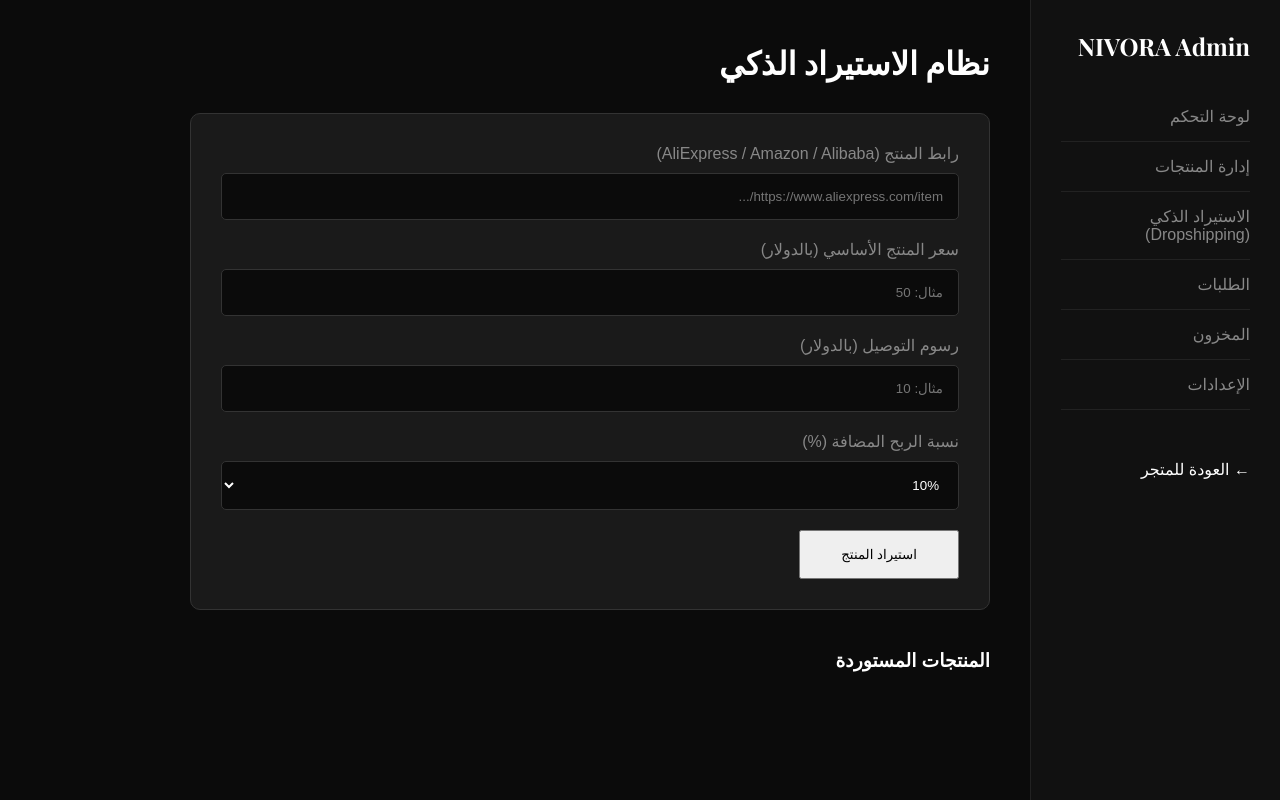
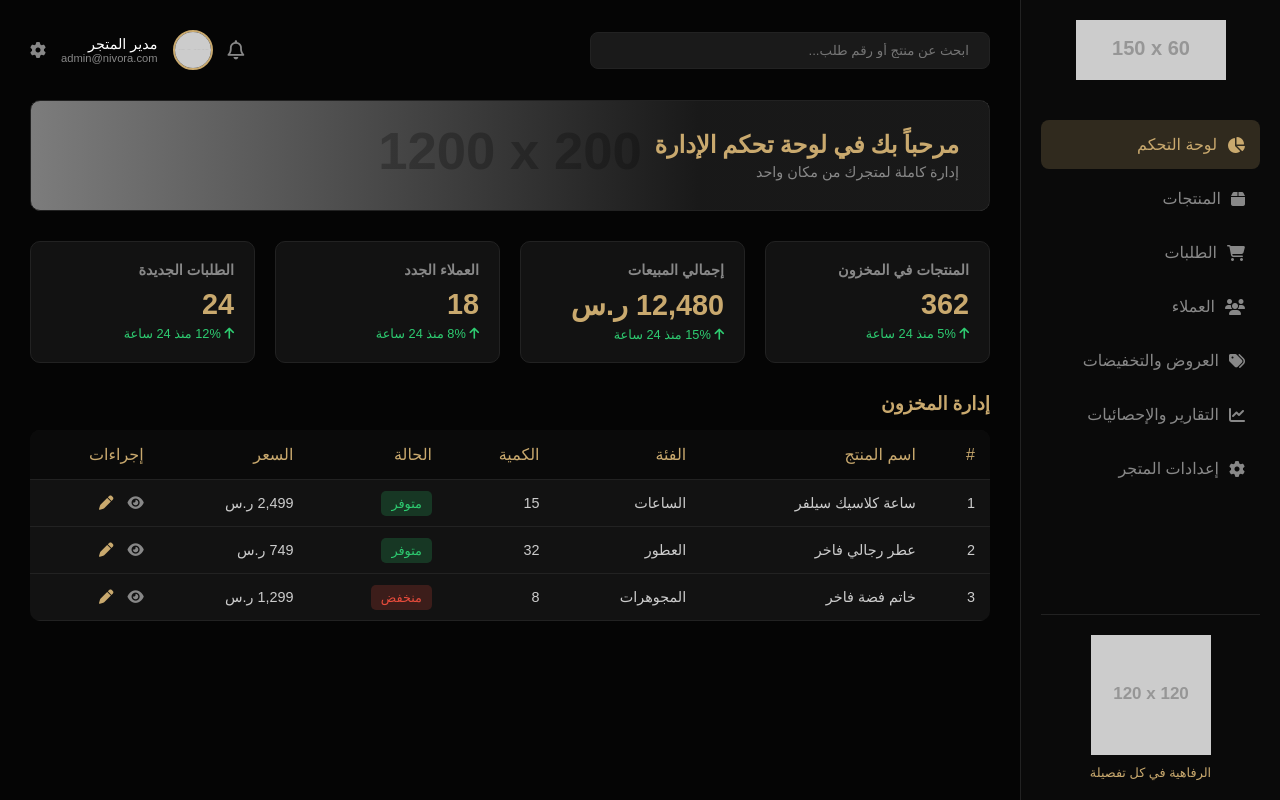
Before and after one commit to florintours2026-blip/NIVORA-SILVER, a plain HTML site: page admin.html in a window 1280 px wide. Drawn offline with nearby package versions, Linux system fonts and the light colour scheme; files that its build step writes are made by us from their sources; placeholder pictures from the web are drawn by us.

Commit message:
Update admin.html

```diff
--- a/admin.html
+++ b/admin.html
@@ -2,83 +2,126 @@
 <html lang="ar" dir="rtl">
 <head>
     <meta charset="UTF-8">
-    <title>لوحة الإدارة | NIVORA</title>
-    <link rel="stylesheet" href="style.css">
-    <link href="https://fonts.googleapis.com/css2?family=Montserrat:wght@300;400;600&family=Playfair+Display:wght@400;700&display=swap" rel="stylesheet">
-    <style>
-        .admin-container { display: flex; height: 100vh; }
-        .sidebar { width: 250px; background: #111; padding: 30px; border-left: 1px solid #222; }
-        .sidebar h2 { color: var(--silver); font-family: var(--font-heading); margin-bottom: 30px; }
-        .sidebar ul { list-style: none; }
-        .sidebar ul li { padding: 15px 0; color: var(--text-gray); cursor: pointer; border-bottom: 1px solid #222; }
-        .sidebar ul li:hover { color: var(--silver); }
-
-        .main-content { flex: 1; padding: 40px; overflow-y: auto; background: #0B0B0B; }
-        .main-content h1 { color: var(--silver); font-family: var(--font-heading); margin-bottom: 30px; }
-
-        .import-form { background: #1A1A1A; padding: 30px; border-radius: 10px; border: 1px solid #333; max-width: 800px; }
-        .import-form label { display: block; margin-bottom: 10px; color: var(--text-gray); }
-        .import-form input, .import-form select {
-            width: 100%; padding: 15px; margin-bottom: 20px; background: #0B0B0B; border: 1px solid #333; color: white; border-radius: 5px;
-        }
-        .import-form input:focus { border-color: var(--silver); outline: none; }
-        .import-form button { width: auto; padding: 15px 40px; }
-
-        .product-list { margin-top: 40px; }
-        .product-item { display: flex; justify-content: space-between; align-items: center; background: #1A1A1A; padding: 15px; margin-bottom: 10px; border-radius: 5px; border: 1px solid #222; }
-        .product-item span { color: var(--text-white); }
-        .product-item .price { color: var(--silver); font-weight: bold; }
-    </style>
+    <meta name="viewport" content="width=device-width, initial-scale=1.0">
+    <title>لوحة التحكم | NIVORA</title>
+    <link rel="stylesheet" href="css/style.css">
+    <link rel="stylesheet" href="https://cdnjs.cloudflare.com/ajax/libs/font-awesome/6.4.0/css/all.min.css">
 </head>
 <body>
 
-<div class="admin-container">
-    <!-- الشريط الجانبي -->
+<div class="admin-layout">
+    <!-- Sidebar -->
     <div class="sidebar">
-        <h2>NIVORA Admin</h2>
-        <ul>
-            <li>لوحة التحكم</li>
-            <li>إدارة المنتجات</li>
-            <li>الاستيراد الذكي (Dropshipping)</li>
-            <li>الطلبات</li>
-            <li>المخزون</li>
-            <li>الإعدادات</li>
+        <div class="sidebar-logo">
+            <img src="images/logo.png" alt="NIVORA" onerror="this.src='https://via.placeholder.com/150x60/0A0A0A/C9A96E?text=NIVORA'">
+        </div>
+        <ul class="sidebar-menu">
+            <li class="active"><i class="fa-solid fa-chart-pie"></i> لوحة التحكم</li>
+            <li><i class="fa-solid fa-box"></i> المنتجات</li>
+            <li><i class="fa-solid fa-cart-shopping"></i> الطلبات</li>
+            <li><i class="fa-solid fa-users"></i> العملاء</li>
+            <li><i class="fa-solid fa-tags"></i> العروض والتخفيضات</li>
+            <li><i class="fa-solid fa-chart-line"></i> التقارير والإحصائيات</li>
+            <li><i class="fa-solid fa-gear"></i> إعدادات المتجر</li>
         </ul>
-        <a href="index.html" style="display:block; margin-top:50px; color:var(--silver); text-decoration:none;">← العودة للمتجر</a>
+        <div class="sidebar-footer">
+            <img src="images/sidebar-bg.jpg" alt="Sidebar" onerror="this.src='https://via.placeholder.com/120x120/0A0A0A/C9A96E?text=Silver'">
+            <p style="color:var(--gold); font-size:0.8rem;">الرفاهية في كل تفصيلة</p>
+        </div>
     </div>
 
-    <!-- المحتوى الرئيسي -->
+    <!-- Main Content -->
     <div class="main-content">
-        <h1>نظام الاستيراد الذكي</h1>
-
-        <div class="import-form">
-            <label>رابط المنتج (AliExpress / Amazon / Alibaba)</label>
-            <input type="text" id="product-url" placeholder="https://www.aliexpress.com/item/...">
-
-            <label>سعر المنتج الأساسي (بالدولار)</label>
-            <input type="number" id="base-price" placeholder="مثال: 50">
-
-            <label>رسوم التوصيل (بالدولار)</label>
-            <input type="number" id="shipping-cost" placeholder="مثال: 10">
-
-            <label>نسبة الربح المضافة (%)</label>
-            <select id="profit-margin">
-                <option value="10">10%</option>
-                <option value="20">20%</option>
-                <option value="50">50%</option>
-                <option value="100">100%</option>
-            </select>
-
-            <button class="btn-primary" onclick="importProduct()">استيراد المنتج</button>
+        <!-- Top Bar -->
+        <div class="top-bar">
+            <input type="text" class="search-bar" placeholder="ابحث عن منتج أو رقم طلب...">
+            <div class="user-info">
+                <i class="fa-regular fa-bell" style="color:var(--text-gray); font-size:1.2rem;"></i>
+                <img src="https://via.placeholder.com/40/121212/C9A96E?text=A" alt="Admin">
+                <div>
+                    <div style="font-size:0.9rem;">مدير المتجر</div>
+                    <div style="font-size:0.7rem; color:var(--text-gray);">admin@nivora.com</div>
+                </div>
+                <i class="fa-solid fa-gear" style="color:var(--text-gray);"></i>
+            </div>
         </div>
 
-        <div class="product-list" id="admin-product-list">
-            <h3 style="color:var(--silver); margin-bottom:15px;">المنتجات المستوردة</h3>
-            <!-- سيتم عرض المنتجات هنا -->
+        <!-- Welcome Banner -->
+        <div style="background: linear-gradient(to left, rgba(5,5,5,0.9) 30%, rgba(5,5,5,0.4)), url('https://via.placeholder.com/1200x200/111111/C9A96E?text=Admin+Banner') no-repeat center center/cover; padding: 30px; border-radius: 10px; margin-bottom: 30px; border: 1px solid var(--border-color);">
+            <h2 style="font-family: var(--font-heading); color: var(--gold); margin-bottom: 5px;">مرحباً بك في لوحة تحكم الإدارة</h2>
+            <p style="color: var(--text-gray); font-size: 0.9rem;">إدارة كاملة لمتجرك من مكان واحد</p>
         </div>
+
+        <!-- Stats -->
+        <div class="stats-grid">
+            <div class="stat-card">
+                <h3>المنتجات في المخزون</h3>
+                <div class="value">362</div>
+                <div class="change"><i class="fa-solid fa-arrow-up"></i> 5% منذ 24 ساعة</div>
+            </div>
+            <div class="stat-card">
+                <h3>إجمالي المبيعات</h3>
+                <div class="value">12,480 ر.س</div>
+                <div class="change"><i class="fa-solid fa-arrow-up"></i> 15% منذ 24 ساعة</div>
+            </div>
+            <div class="stat-card">
+                <h3>العملاء الجدد</h3>
+                <div class="value">18</div>
+                <div class="change"><i class="fa-solid fa-arrow-up"></i> 8% منذ 24 ساعة</div>
+            </div>
+            <div class="stat-card">
+                <h3>الطلبات الجديدة</h3>
+                <div class="value">24</div>
+                <div class="change"><i class="fa-solid fa-arrow-up"></i> 12% منذ 24 ساعة</div>
+            </div>
+        </div>
+
+        <!-- Data Table -->
+        <h3 style="color: var(--gold); margin-bottom: 15px; font-family: var(--font-heading);">إدارة المخزون</h3>
+        <table class="data-table">
+            <thead>
+                <tr>
+                    <th>#</th>
+                    <th>اسم المنتج</th>
+                    <th>الفئة</th>
+                    <th>الكمية</th>
+                    <th>الحالة</th>
+                    <th>السعر</th>
+                    <th>إجراءات</th>
+                </tr>
+            </thead>
+            <tbody>
+                <tr>
+                    <td>1</td>
+                    <td>ساعة كلاسيك سيلفر</td>
+                    <td>الساعات</td>
+                    <td>15</td>
+                    <td><span class="status-badge status-active">متوفر</span></td>
+                    <td>2,499 ر.س</td>
+                    <td><i class="fa-solid fa-eye" style="color:var(--text-gray); margin-left:10px;"></i> <i class="fa-solid fa-pen" style="color:var(--gold);"></i></td>
+                </tr>
+                <tr>
+                    <td>2</td>
+                    <td>عطر رجالي فاخر</td>
+                    <td>العطور</td>
+                    <td>32</td>
+                    <td><span class="status-badge status-active">متوفر</span></td>
+                    <td>749 ر.س</td>
+                    <td><i class="fa-solid fa-eye" style="color:var(--text-gray); margin-left:10px;"></i> <i class="fa-solid fa-pen" style="color:var(--gold);"></i></td>
+                </tr>
+                <tr>
+                    <td>3</td>
+                    <td>خاتم فضة فاخر</td>
+                    <td>المجوهرات</td>
+                    <td>8</td>
+                    <td><span class="status-badge status-inactive">منخفض</span></td>
+                    <td>1,299 ر.س</td>
+                    <td><i class="fa-solid fa-eye" style="color:var(--text-gray); margin-left:10px;"></i> <i class="fa-solid fa-pen" style="color:var(--gold);"></i></td>
+                </tr>
+            </tbody>
+        </table>
     </div>
 </div>
 
-<script src="script.js"></script>
 </body>
 </html>
```
